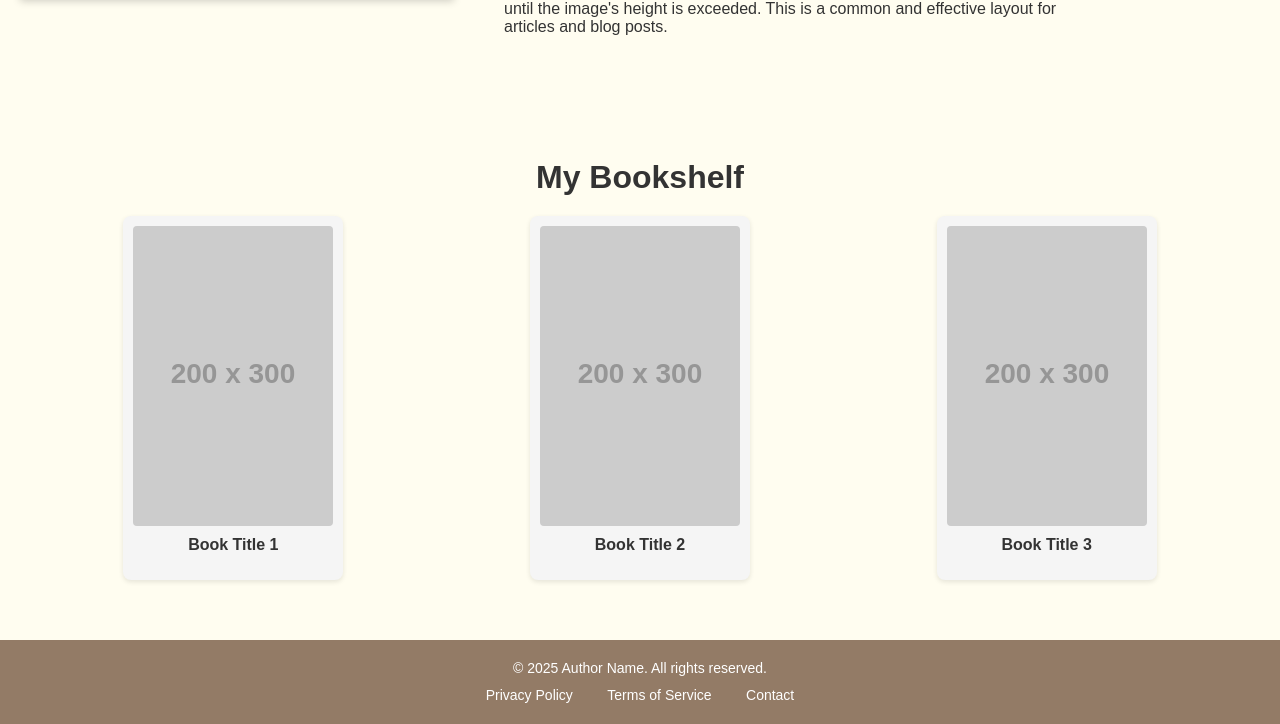
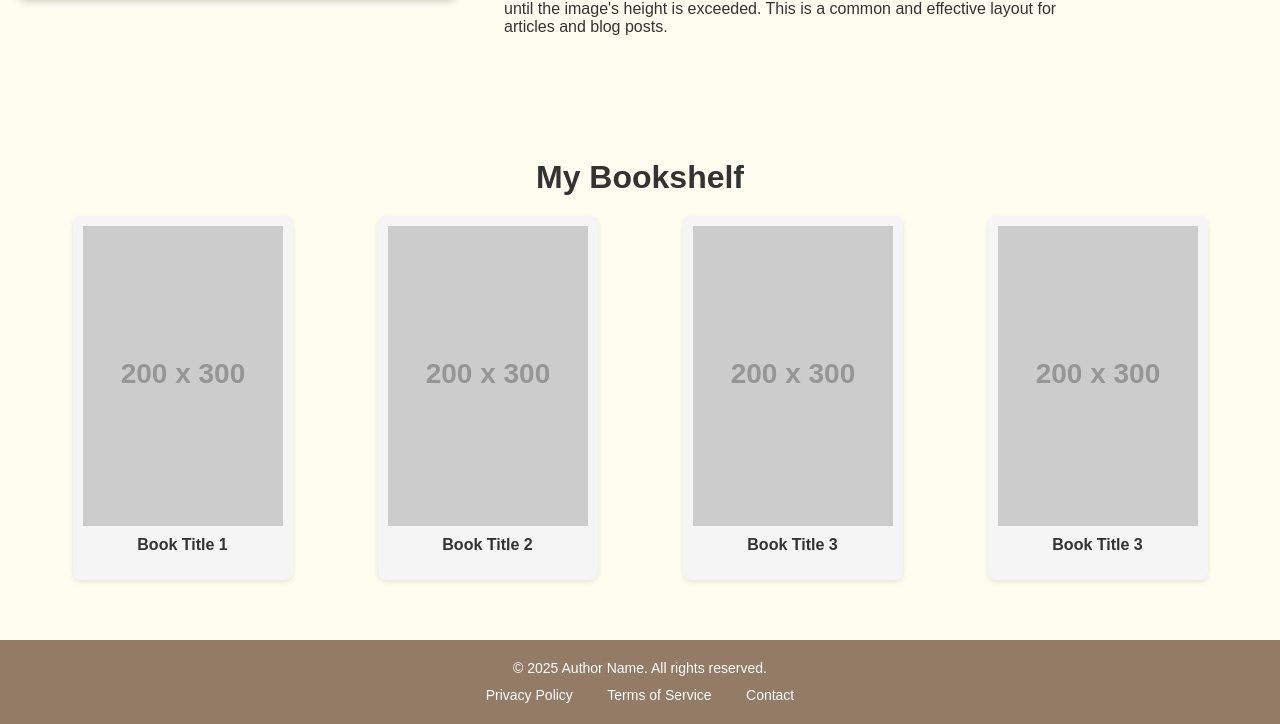
Before and after one commit to Keane-Small/authorPortfolio, a plain HTML site: page index.html in a window 1280 px wide. Shown: the part 971-1695 px from the top of the page. Drawn offline with Linux system fonts and the light colour scheme; placeholder pictures from the web are drawn by us.

Commit message:
Books update

```diff
--- a/index.html
+++ b/index.html
@@ -53,6 +53,10 @@
             <img src="https://via.placeholder.com/200x300/777777/FFFFFF?text=Book+3" alt="Book Cover 3">
             <p>Book Title 3</p>
         </div>
+        <div class="book-item">
+            <img src="https://via.placeholder.com/200x300/777777/FFFFFF?text=Book+3" alt="Book Cover 3">
+            <p>Book Title 3</p>
+        </div>
         </div>
 </div>
 
--- a/styles.css
+++ b/styles.css
@@ -184,7 +184,6 @@ body {
 .book-item img {
     width: 100%;
     height: auto;
-    border-radius: 4px;
 }
 
 .book-item p {
```
